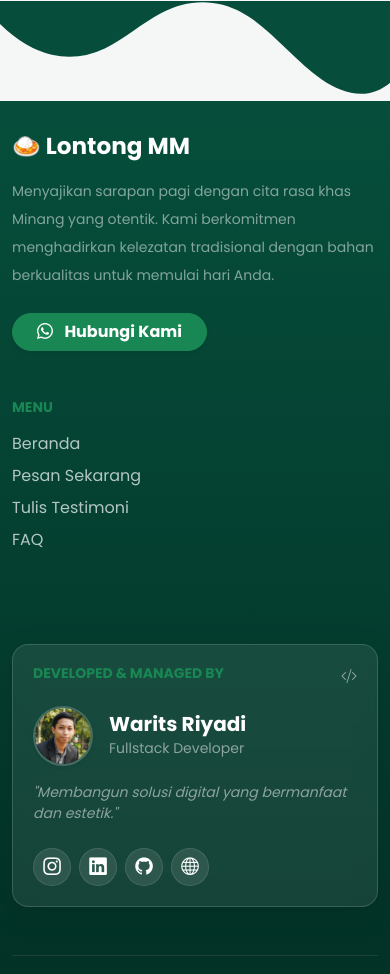
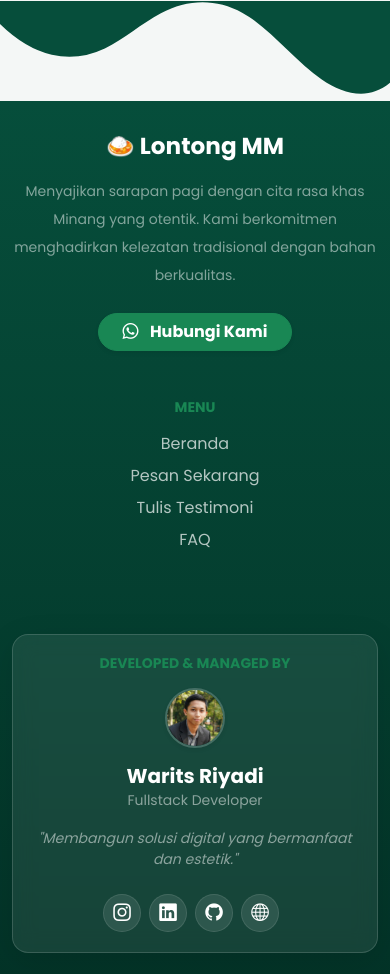
Before and after one commit to waritsriyadi/lontong-mm, a website: page index.html in a window 390 px wide. Shown: the part 2630-3604 px from the top of the page. Drawn offline with nearby package versions, Linux system fonts and the light colour scheme; no server answers.

Commit message:
mantab bana

```diff
--- a/index.html
+++ b/index.html
@@ -12,11 +12,16 @@
     <link href="https://fonts.googleapis.com/css2?family=Poppins:wght@300;400;600;700&display=swap" rel="stylesheet">
 
     <style>
-        /* --- PERBAIKAN SPASI FOOTER DI SINI --- */
+        /* --- GLOBAL FIXES (HILANGKAN SISAAN PUTIH KANAN) --- */
+        html, body {
+            overflow-x: hidden; /* KUNCI: Mencegah scroll horizontal */
+            max-width: 100%;
+        }
+
         body {
             background-color: #f4f7f6;
             font-family: 'Poppins', sans-serif;
-            padding-bottom: 0; /* Diubah jadi 0 agar footer mentok */
+            padding-bottom: 0;
             min-height: 100vh;
             display: flex;
             flex-direction: column;
@@ -329,14 +334,14 @@
             border-color: rgba(25, 135, 84, 0.1);
         }
 
-        /* --- FOOTER STYLES (FIXED SPACING) --- */
+        /* --- FOOTER STYLES (RESPONSIVE FIX) --- */
         .footer-section {
-            background: #064e3b; /* Fallback */
+            background: #064e3b;
             background: linear-gradient(180deg, #064e3b 0%, #022c22 100%);
             color: white;
             position: relative;
             margin-top: 150px;
-            padding-bottom: 120px; /* Padding dipindah ke sini */
+            padding-bottom: 120px;
         }
 
         .footer-wave {
@@ -410,6 +415,32 @@
             box-shadow: 0 8px 32px 0 rgba(0, 0, 0, 0.1);
         }
 
+        /* FIX KHUSUS MOBILE FOOTER */
+        @media (max-width: 991px) {
+            .footer-section {
+                text-align: center; /* Rata tengah di mobile */
+            }
+
+            .footer-content .d-flex {
+                justify-content: center; /* Center social media icons */
+            }
+
+            .developer-badge {
+                text-align: center;
+                margin-top: 10px;
+            }
+
+            .developer-badge .d-flex.justify-content-between {
+                justify-content: center !important; /* Center title in badge */
+                gap: 10px;
+            }
+
+            /* Biar icon code tidak nabrak text */
+            .developer-badge .bi-code-slash {
+                display: none; /* Sembunyikan icon code di mobile biar rapi */
+            }
+        }
+
         @media (max-width: 768px) {
             .hero-section {
                 padding-bottom: 4rem;
@@ -418,7 +449,6 @@
             }
             .overlap-container { margin-top: -50px; }
             .cart-bar { width: 95%; bottom: 15px; }
-            .developer-badge { margin-top: 20px; }
         }
     </style>
 </head>
@@ -539,16 +569,16 @@
         </div>
 
         <div class="container footer-content">
-            <div class="row g-5">
+            <div class="row g-5 align-items-start">
 
-                <div class="col-lg-5 col-md-6">
+                <div class="col-lg-5 col-md-6 text-center text-lg-start">
                     <div class="pe-lg-4">
-                        <h3 class="fw-bold mb-3 d-flex align-items-center gap-2">
+                        <h3 class="fw-bold mb-3 justify-content-center justify-content-lg-start d-flex align-items-center gap-2">
                             🍛 Lontong MM
                         </h3>
                         <p class="text-white-50 small lh-lg mb-4">
                             Menyajikan sarapan pagi dengan cita rasa khas Minang yang otentik.
-                            Kami berkomitmen menghadirkan kelezatan tradisional dengan bahan berkualitas untuk memulai hari Anda.
+                            Kami berkomitmen menghadirkan kelezatan tradisional dengan bahan berkualitas.
                         </p>
                         <a href="https://wa.me/6287787661787" target="_blank" class="btn btn-success rounded-pill px-4 fw-bold shadow-sm">
                             <i class="bi bi-whatsapp me-2"></i> Hubungi Kami
@@ -556,7 +586,7 @@
                     </div>
                 </div>
 
-                <div class="col-lg-2 col-md-6">
+                <div class="col-lg-2 col-md-6 text-center text-lg-start">
                     <h6 class="fw-bold text-uppercase text-success ls-1 mb-3 small">Menu</h6>
                     <ul class="list-unstyled">
                         <li><a href="#" class="footer-link">Beranda</a></li>
@@ -568,25 +598,25 @@
 
                 <div class="col-lg-5 col-md-12">
                     <div class="developer-badge">
-                        <div class="d-flex justify-content-between align-items-start mb-2">
-                            <h6 class="fw-bold text-success text-uppercase small ls-1">Developed & Managed By</h6>
-                            <i class="bi bi-code-slash text-white-50"></i>
+                        <div class="d-flex justify-content-center justify-content-lg-between align-items-center mb-2">
+                            <h6 class="fw-bold text-success text-uppercase small ls-1 mb-0">Developed & Managed By</h6>
+                            <i class="bi bi-code-slash text-white-50 d-none d-lg-block"></i>
                         </div>
 
-                        <div class="d-flex align-items-center gap-3 mb-3 mt-3">
+                        <div class="d-flex flex-column flex-sm-row align-items-center justify-content-center justify-content-lg-start gap-3 mb-3 mt-3">
                             <img src="wr.jpg" alt="Warits Riyadi" class="rounded-circle shadow-sm" style="width: 60px; height: 60px; object-fit: cover; border: 2px solid rgba(255,255,255,0.2);">
 
-                            <div>
+                            <div class="text-center text-sm-start">
                                 <h5 class="fw-bold m-0">Warits Riyadi</h5>
                                 <small class="text-white-50">Fullstack Developer</small>
                             </div>
                         </div>
 
-                        <p class="text-white-50 small mb-4 fst-italic">
+                        <p class="text-white-50 small mb-4 fst-italic text-center text-lg-start">
                             "Membangun solusi digital yang bermanfaat dan estetik."
                         </p>
 
-                        <div class="d-flex">
+                        <div class="d-flex justify-content-center justify-content-lg-start">
                             <a href="https://instagram.com/ryd.warits/" target="_blank" class="social-btn" title="Instagram"><i class="bi bi-instagram"></i></a>
                             <a href="https://linkedin.com/in/waritsriyadi" target="_blank" class="social-btn" title="LinkedIn"><i class="bi bi-linkedin"></i></a>
                             <a href="https://github.com/waritsriyadi" target="_blank" class="social-btn" title="GitHub"><i class="bi bi-github"></i></a>
```
